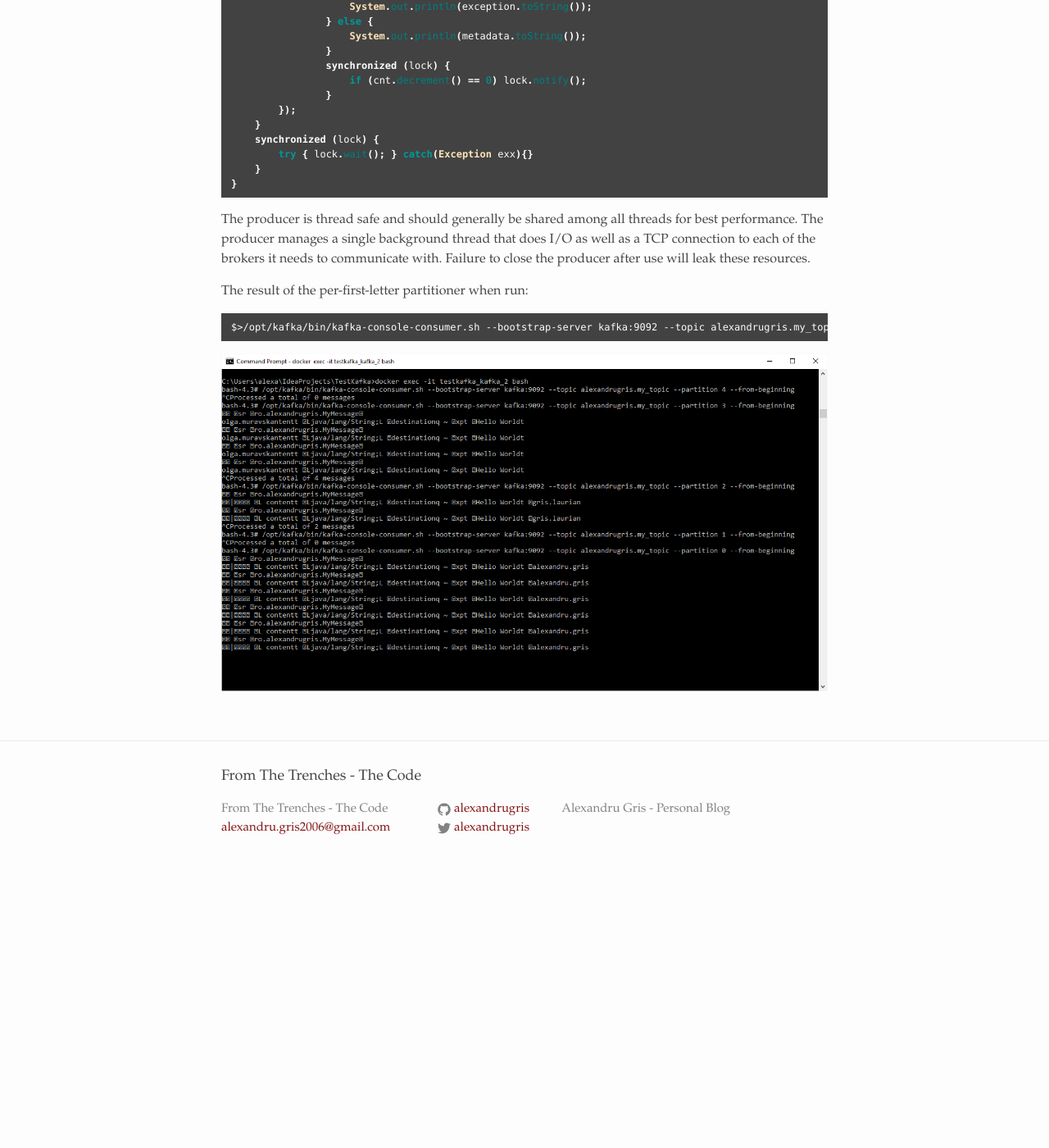
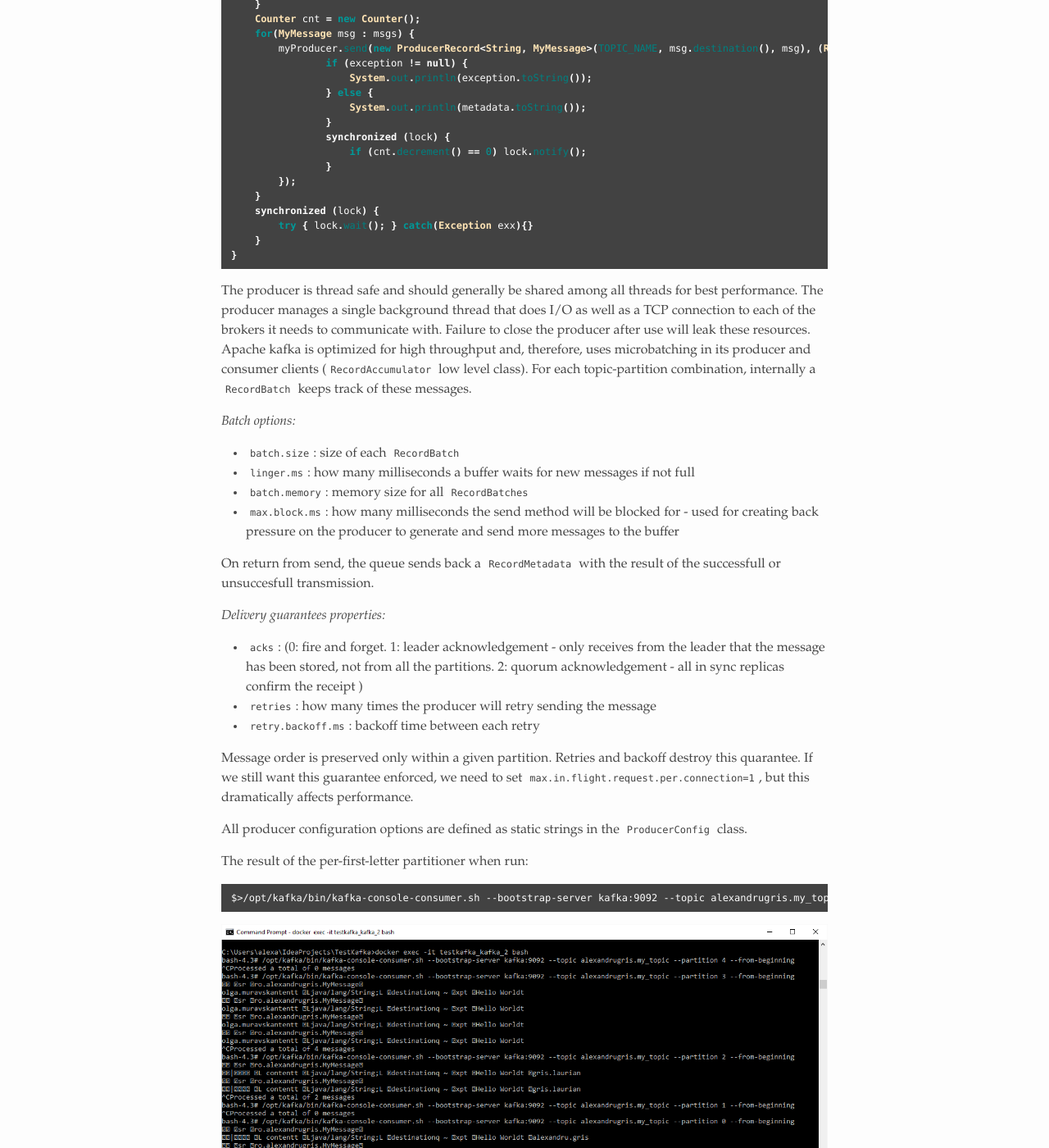
Before and after one commit to alexandrugris/my-jekyll-tech-blog, a Jekyll site: the page built from MyBlog/_posts/2017-06-04-kafka-patterns.markdown, in a window 1280 px wide and 1400 px high, scrolled down 8833 px. Shown: the whole window at 82% size. Built offline with Jekyll 4.4.1, drawn with Linux system fonts in a browser that asks for light colours; before the commit the page ends 9914 px from its top, so only the background shows below that; some of the changed text lies outside the part shown.

Commit message:
Producer finished

````diff
--- a/MyBlog/_posts/2017-06-04-kafka-patterns.markdown
+++ b/MyBlog/_posts/2017-06-04-kafka-patterns.markdown
@@ -245,9 +245,11 @@ And some screenshots:
 
 ![Messages]({{site.url}}/assets/kafka_8.png)
 
-### Partitioning
+### Partitioning and producing messages
 
-Kafka has a simple yet powerful method for selecting to which partition the message is routed at the time of producing. The algorithm is as follows:
+Kafka has a simple yet powerful method for selecting to which partition the message is routed at the time of producing. The topic with its associated partitions is created either automatically when the producer is first run, like it is the case in our demo, or using the admin tool. This behavior is configured through a setting in the `config.settings` when the queue is started.
+
+The algorithm for routing to partitions goes as follows:
 
 1. If the partition is directly specifiedand it is a valid partition, then the message is routed directly to it.
 2. Else, if the key has been specified, then if a custom partitioner is present, specified at the creation of the Producer instance through `partitioner.class` property, then this custom partitioner is used.
@@ -306,7 +308,26 @@ private void send(List<MyMessage> msgs) {
 ```
 
 The producer is thread safe and should generally be shared among all threads for best performance.
-The producer manages a single background thread that does I/O as well as a TCP connection to each of the brokers it needs to communicate with. Failure to close the producer after use will leak these resources.
+The producer manages a single background thread that does I/O as well as a TCP connection to each of the brokers it needs to communicate with. Failure to close the producer after use will leak these resources. Apache kafka is optimized for high throughput and, therefore, uses microbatching in its producer and consumer clients (`RecordAccumulator` low level class). For each topic-partition combination, internally a `RecordBatch` keeps track of these messages.
+
+*Batch options:*
+
+- `batch.size`: size of each `RecordBatch`
+- `linger.ms`: how many milliseconds a buffer waits for new messages if not full
+- `batch.memory`: memory size for all `RecordBatches`
+- `max.block.ms`: how many milliseconds the send method will be blocked for - used for creating back pressure on the producer to generate and send more messages to the buffer
+
+On return from send, the queue sends back a `RecordMetadata` with the result of the successfull or unsuccesfull transmission.
+
+*Delivery guarantees properties:*
+
+- `acks`: (0: fire and forget. 1: leader acknowledgement - only receives from the leader that the message has been stored, not from all the partitions. 2: quorum acknowledgement - all in sync replicas confirm the receipt )
+- `retries`: how many times the producer will retry sending the message
+- `retry.backoff.ms`: backoff time between each retry
+
+Message order is preserved only within a given partition. Retries and backoff destroy this quarantee. If we still want this guarantee enforced, we need to set `max.in.flight.request.per.connection=1`, but this dramatically affects performance.
+
+All producer configuration options are defined as static strings in the `ProducerConfig` class.
 
 The result of the per-first-letter partitioner when run:
 
````
Also changed, not shown: other parts of MyBlog/_posts/2017-06-04-kafka-patterns.markdown (+1 -1 lines).
